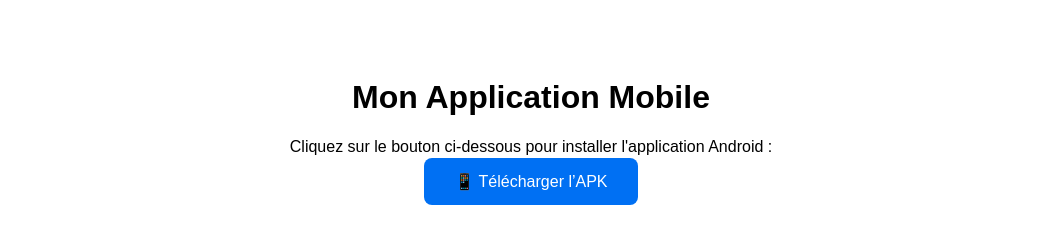
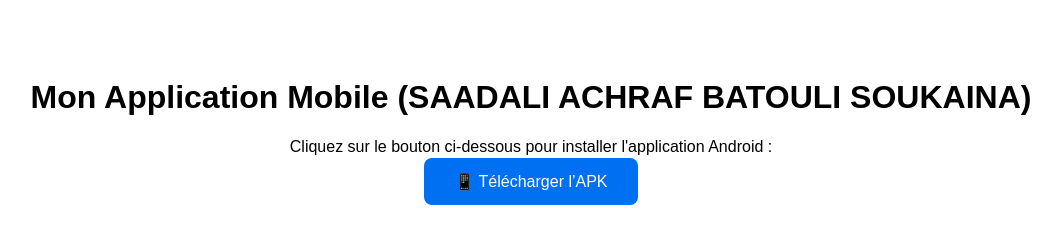
Before and after one commit to Achraf-saadali/BankingSystem_Android_App, a plain HTML site: page index.html in a window 1280 px wide. Shown: the whole page, without its empty margins (109-1170 px from the left). Drawn offline with Linux system fonts and the light colour scheme.

Commit message:
Update application title with developer names

```diff
--- a/index.html
+++ b/index.html
@@ -4,7 +4,7 @@
     <title>Télécharger mon application Android</title>
 </head>
 <body style="font-family: Arial; text-align:center; padding-top:50px;">
-    <h1>Mon Application Mobile </h1>
+    <h1>Mon Application Mobile  (SAADALI ACHRAF BATOULI SOUKAINA) </h1>
     <p>Cliquez sur le bouton ci-dessous pour installer l'application Android :</p>
 
     <a href="https://ton-lien-vers-apk.com/app.apk"
```
